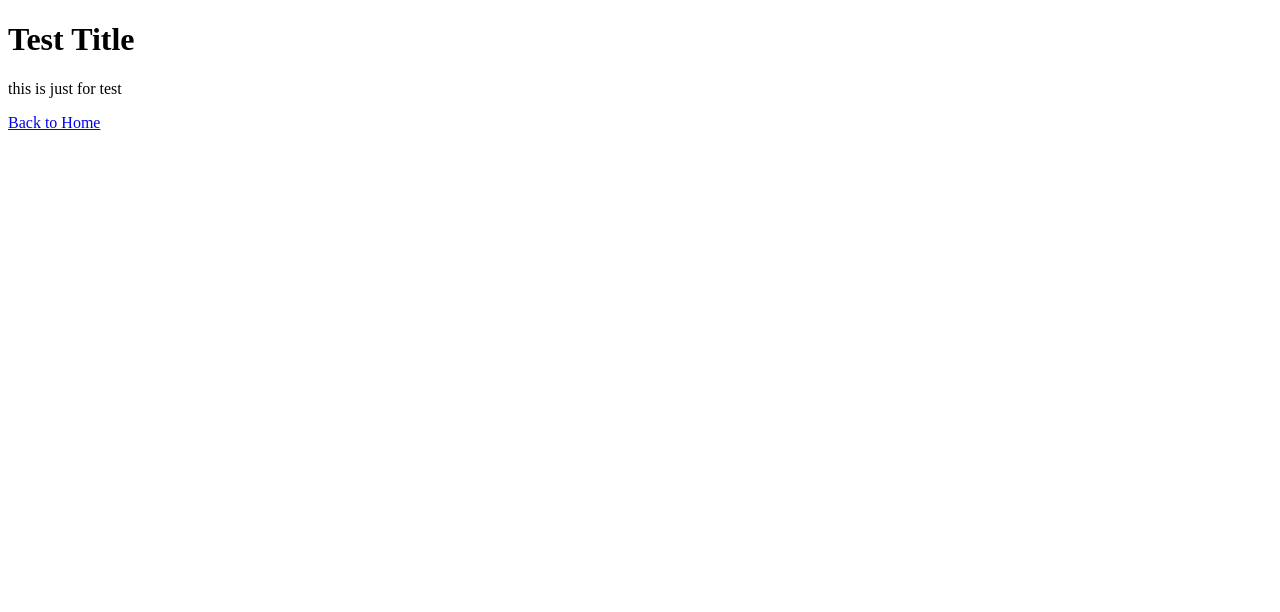
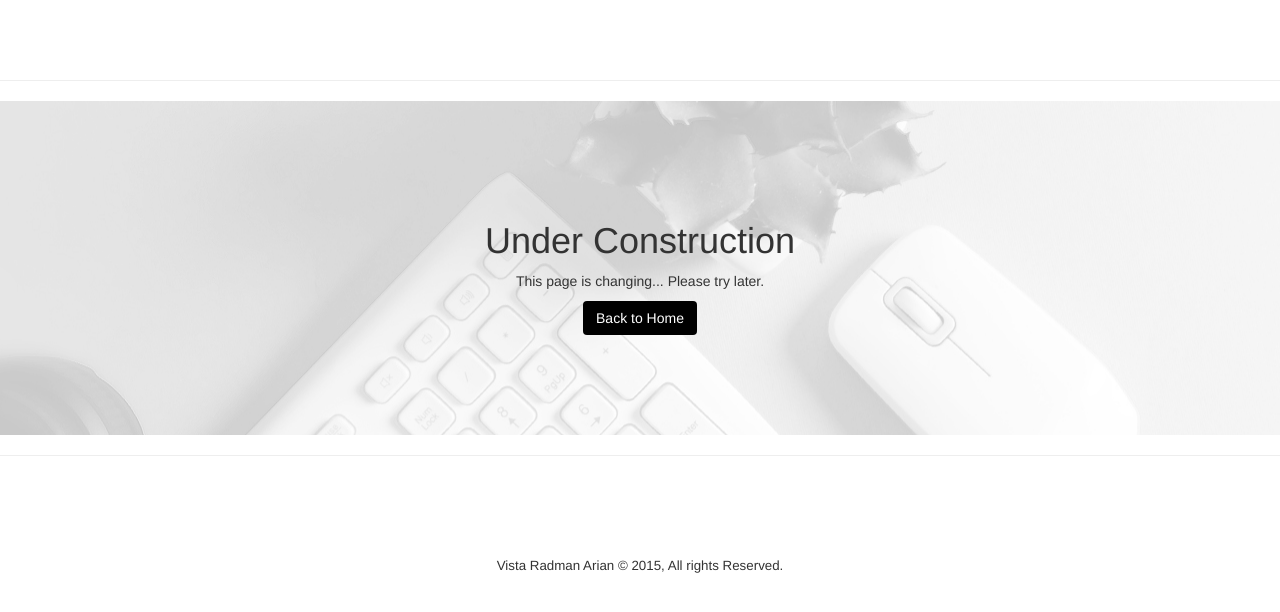
Before and after one commit to Areean/Studio-FrontPage, a plain HTML site: page learn.html in a window 1280 px wide. Drawn offline with nearby package versions, Linux system fonts and the light colour scheme.

Commit message:
added homePage and edit learning page

```diff
--- a/learn.html
+++ b/learn.html
@@ -1,11 +1,30 @@
 <!doctype html>
 <html>
-    <head>
-        <title>Learn</title>
-    </head>
+        <head>
+                <meta charset="utf-8">
+                <title>tudiSo Vista | Learning Courses</title>
+
+                <link rel="stylesheet" href="https://maxcdn.bootstrapcdn.com/bootstrap/3.3.7/css/bootstrap.min.css">
+                </head>
     <body>
-<h1>Test Title</h1>
-       <p> this is just for test</p>
-       <a href="./index.html"> Back to Home</a>
+            <div class="row" style="height:10px; direction:ltr; text-align:center; margin-top:50px;">
+
+              </div>
+              <hr/>
+              <div class="row" style="background-image: url(./images/banner.jpg);  direction:ltr; text-align:center; padding:100px;">
+                <h1>Under Construction</h1>
+                <p>This page is changing... Please try later.</p>
+                <button onclick="window.location.href='./homepage.html'" class="btn" style="color:white; background-color:black;">
+                    Back to Home
+                </button>
+
+
+
+              </div>
+              <hr/>
+              <div class="row"  style="margin-top:100px; height:20%; direction:ltrrtl; text-align:center; font-size:10pt;">
+                      Vista Radman Arian &#169; 2015,  All rights Reserved.
+              </div>
+
     </body>
 </html>
```
Also changed, not shown: homepage.html (added, +37 -0 lines), index.html (+2 -3 lines), images/StudioVista.png (added), images/banner.jpg (added).
